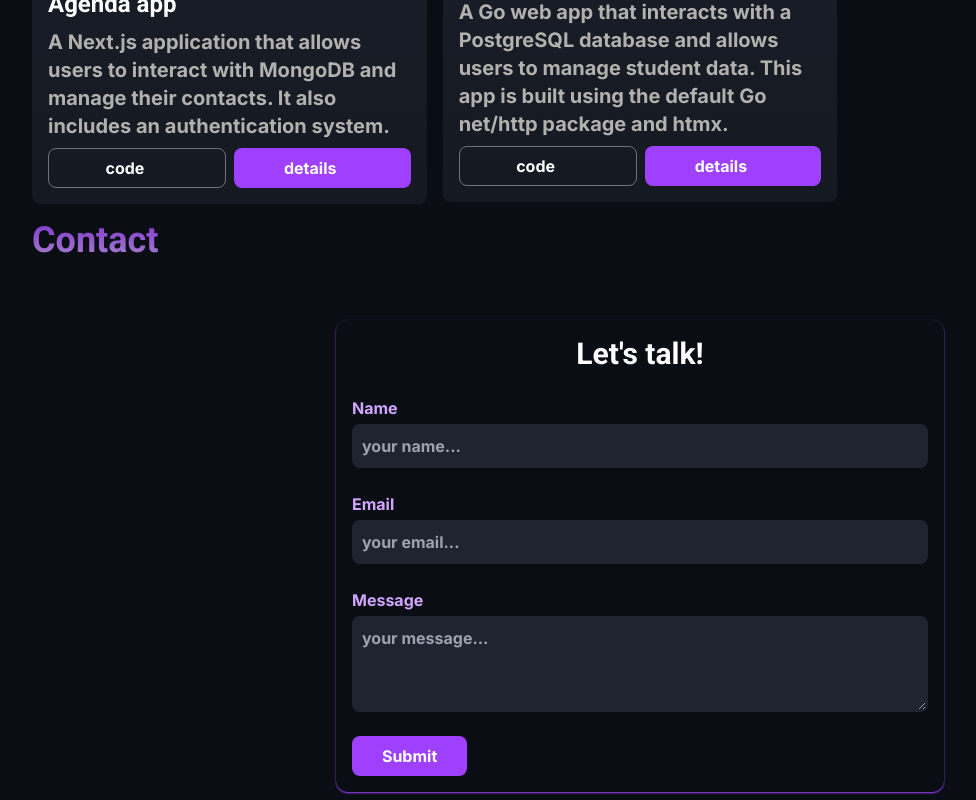
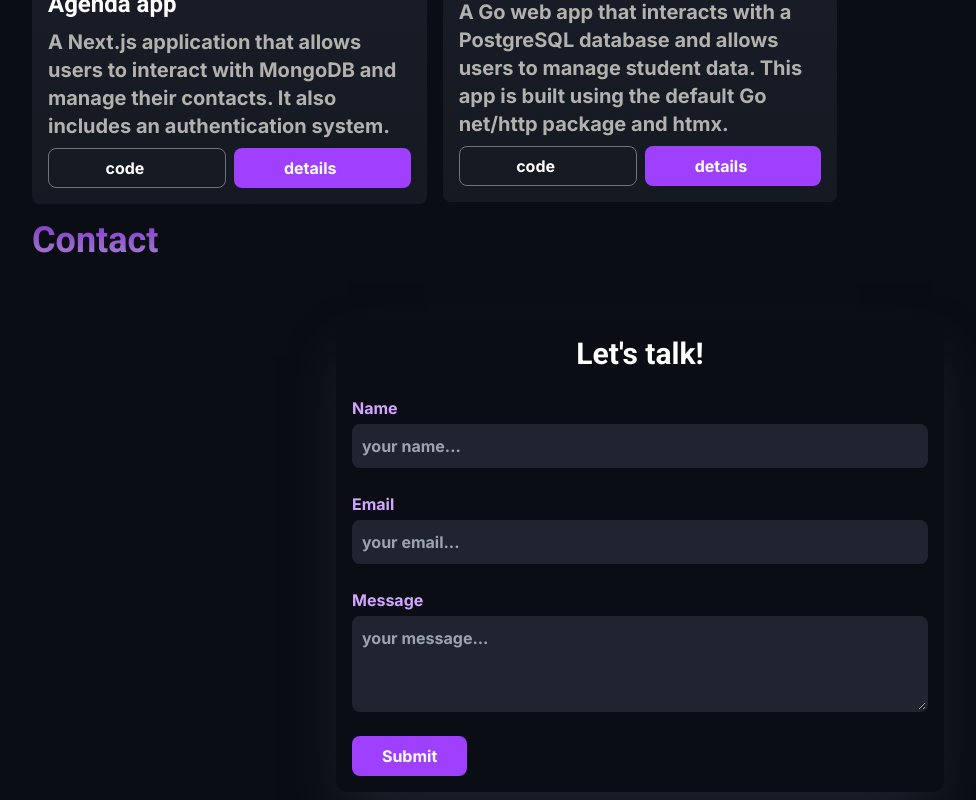
Before and after one commit to diegorezm/portifolio, a SvelteKit app: page / in a window 1280 px wide. Shown: the part 2728-3528 px from the top of the page, without its empty margins (0-976 px from the left). Built offline with nearby package versions, Linux system fonts and the light colour scheme; some icons are missing.

Commit message:
changed the shadow color

```diff
--- a/src/sections/contact/contact-form.svelte
+++ b/src/sections/contact/contact-form.svelte
@@ -92,7 +92,7 @@
 
 <form
   on:submit={handleSubmit}
-  class="w-full lg:w-1/2 font-secondary min-h-full shadow-cls-purple shadow-sm p-4 rounded-xl space-y-6 2xl:space-y-8"
+  class="w-full lg:w-1/2 font-secondary min-h-full shadow-cls-grey shadow-2xl p-4 rounded-xl space-y-6 2xl:space-y-8"
 >
   <h1
     class="font-primary text-3xl 2xl:text-4xl font-bold text-center text-cls-foreground w-full"
```
